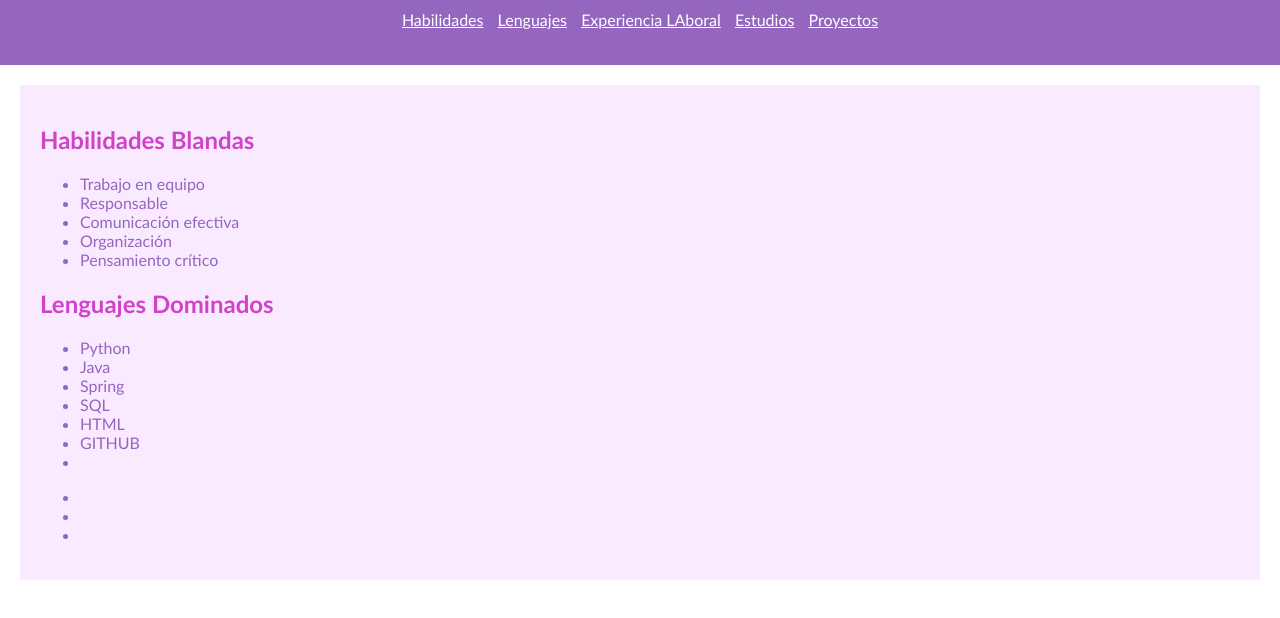
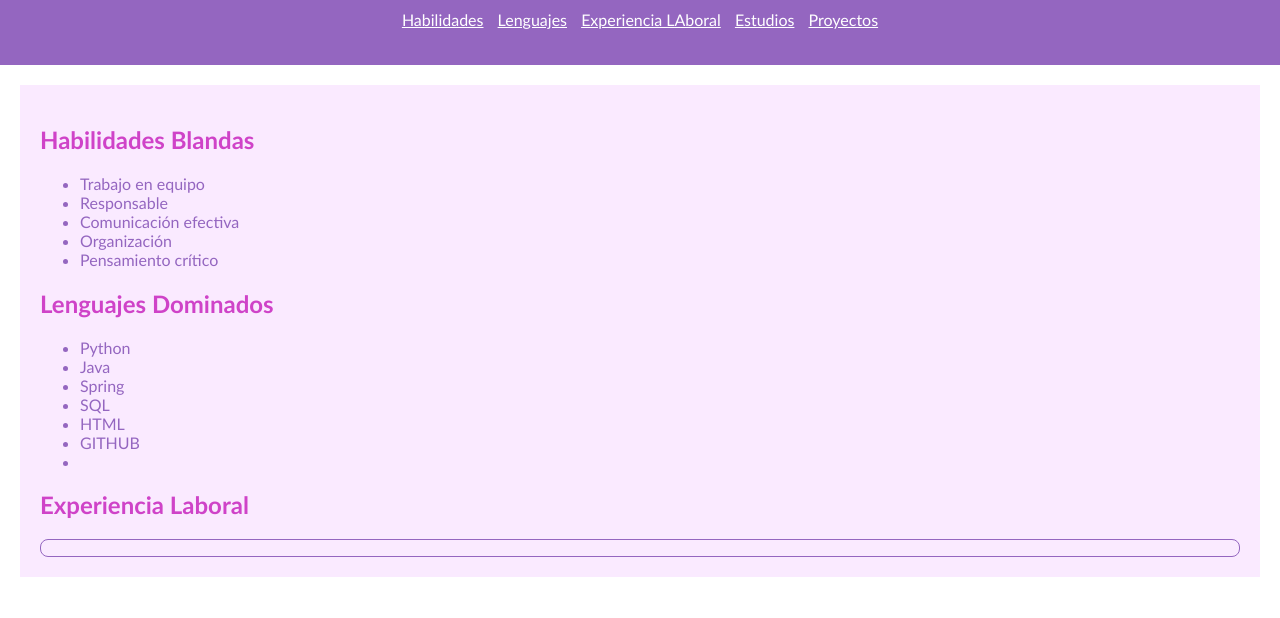
Before and after one commit to harekuiin/Portafolio-DUOC-UC, a plain HTML site: page index.html in a window 1280 px wide. Shown: the part 92-710 px from the top of the page. Drawn offline with Linux system fonts and the light colour scheme.

Commit message:
Mas secciones

```diff
--- a/estilo.css
+++ b/estilo.css
@@ -33,6 +33,12 @@ nav a:hover{
     color: rgb(207, 67, 200);
 }
 
+.card {
+    border: 1px solid;
+    border-color: rgb(148, 102, 192);
+    border-radius: 8px;
+}
+
 .container {
     background-color: rgb(250, 234, 255);
     color: rgb(148, 102, 192);
--- a/index.html
+++ b/index.html
@@ -44,11 +44,10 @@
             </ul>
         </section>
         <section id="experiencia">
-            <ul>
-                <li></li>
-                <li></li>
-                <li></li>
-            </ul>
+            <h2>Experiencia Laboral</h2>
+                <div class="card">
+                    <p></p>
+                </div>
         </section>
     </div>
 </body>
```
